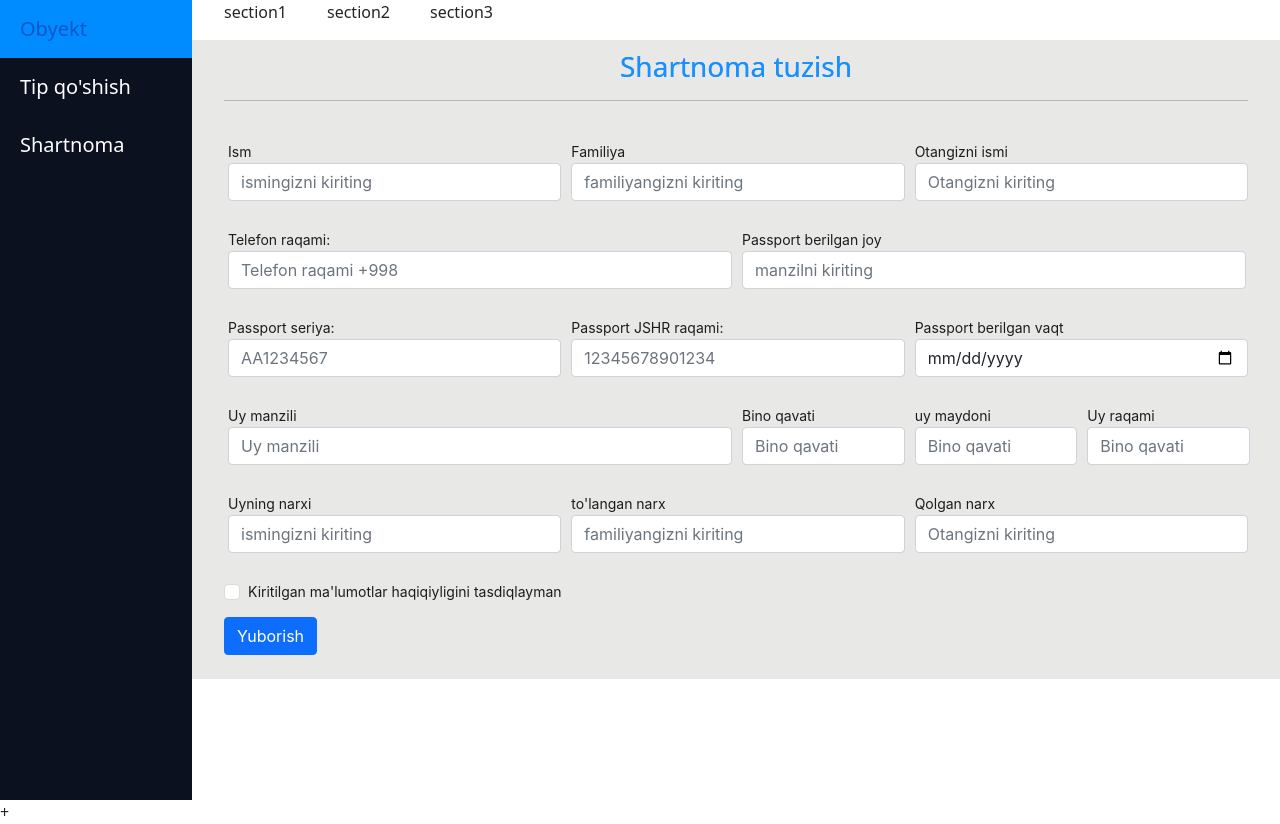
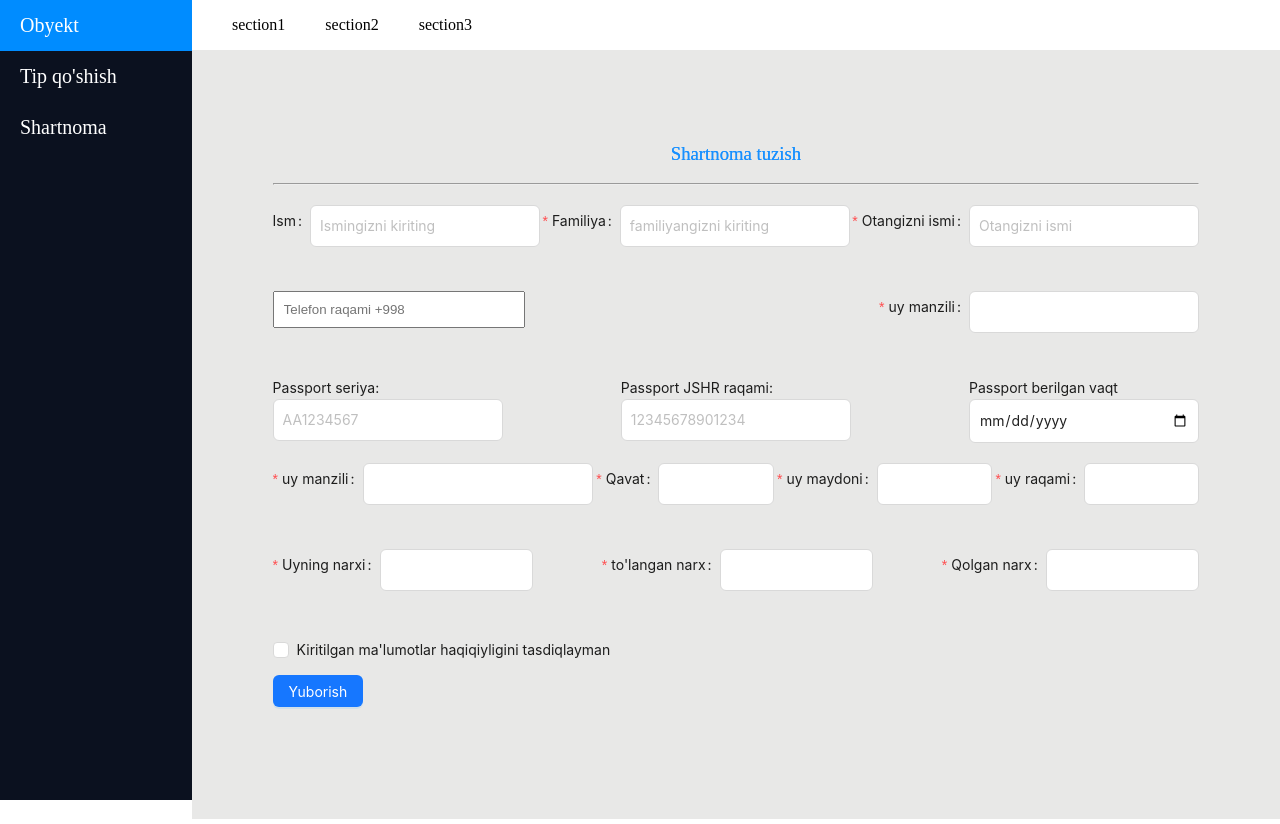
Before and after one commit to bekzodjonganiyev/darxon-house-crm, a React (Create React App) app: page /shartnoma-view in a window 1280 px wide. Built offline with nearby package versions, Linux system fonts and the light colour scheme.

Commit message:
bootsrapt o'chirildi

```diff
--- a/package.json
+++ b/package.json
@@ -12,9 +12,7 @@
     "axios": "^1.2.1",
     "date-format-parse": "^0.2.7",
     "formik": "^2.2.9",
-
     "react": "^18.2.0",
-
     "react-dom": "^18.2.0",
     "react-input-mask": "^2.0.4",
     "react-number-format": "^5.1.2",
--- a/public/index.html
+++ b/public/index.html
@@ -3,9 +3,8 @@
   <head>
     <meta charset="utf-8" />
     <link rel="icon" href="%PUBLIC_URL%/favicon.ico" />
-    <link href="https://cdn.jsdelivr.net/npm/bootstrap@5.0.2/dist/css/bootstrap.min.css" rel="stylesheet"
-      integrity="sha384-EVSTQN3/azprG1Anm3QDgpJLIm9Nao0Yz1ztcQTwFspd3yD65VohhpuuCOmLASjC" crossorigin="anonymous">
-    <meta name="viewport" content="width=device-width, initial-scale=1" />
+
+      <meta name="viewport" content="width=device-width, initial-scale=1" />
     <meta name="theme-color" content="#000000" />
     <meta
       name="description"
@@ -41,8 +40,6 @@
       To begin the development, run `npm start` or `yarn start`.
       To create a production bundle, use `npm run build` or `yarn build`.
     -->
-    <script src="https://cdn.jsdelivr.net/npm/bootstrap@5.0.2/dist/js/bootstrap.bundle.min.js"
-      integrity="sha384-MrcW6ZMFYlzcLA8Nl+NtUVF0sA7MsXsP1UyJoMp4YLEuNSfAP+JcXn/tWtIaxVXM" crossorigin="anonymous"></script>+
 
   </body>
 </html>
--- a/src/App.jsx
+++ b/src/App.jsx
@@ -10,6 +10,7 @@ import Type from "./pages/type/Type";
 import ShartnomaView from "./pages/shartnoma/ShartnomaView";
 import CreateObject from "./pages/object/CreateObject";
 import TypeObekt from "./pages/type/TypeObekt";
+import Ajgk from "./pages/Ajgk";
 function App() {
   return (
     <Routes>
@@ -22,6 +23,7 @@ function App() {
         <Route path="/shartnoma-view" element={<ShartnomaView />} />
         <Route path="/create-object" element={<CreateObject />} />
         <Route path="/type-object" element={<TypeObekt />} />
+        <Route path="/typesd" element={<Ajgk />} />
       </Route>
     </Routes>
   );
--- /dev/null
+++ b/src/pages/Ajgk.jsx
@@ -0,0 +1,80 @@
+import React, {useState} from 'react'
+import { Button, Checkbox, Form, Input } from "antd";
+
+
+const Ajgk = () => {
+
+   const onFinish = (values) => {
+     console.log("Success:", values);
+   };
+   const onFinishFailed = (errorInfo) => {
+     console.log("Failed:", errorInfo);
+   };
+   return (
+     <Form
+       name="basic"
+       labelCol={{
+         span: 4,
+       }}
+       wrapperCol={{
+         span: 16,
+       }}
+       initialValues={{
+         remember: true,
+       }}
+       onFinish={onFinish}
+       onFinishFailed={onFinishFailed}
+       autoComplete="off"
+     >
+       <Form.Item
+         label="Username"
+         name="username"
+         rules={[
+           {
+             required: true,
+             message: "Please input your username!",
+           },
+         ]}
+       >
+         <Input />
+       </Form.Item>
+
+       <Form.Item
+         label="Password"
+         name="password"
+         rules={[
+           {
+             required: true,
+             message: "Please input your password!",
+           },
+         ]}
+       >
+         <Input.Password />
+       </Form.Item>
+
+       <Form.Item
+         name="remember"
+         valuePropName="checked"
+         wrapperCol={{
+           offset: 8,
+           span: 16,
+         }}
+       >
+         <Checkbox>Remember me</Checkbox>
+       </Form.Item>
+
+       <Form.Item
+         wrapperCol={{
+           offset: 8,
+           span: 16,
+         }}
+       >
+         <Button type="primary" htmlType="submit">
+           Submit
+         </Button>
+       </Form.Item>
+     </Form>
+   );
+}
+
+export default Ajgk
--- a/src/pages/object/CreateObject.jsx
+++ b/src/pages/object/CreateObject.jsx
@@ -1,62 +1,75 @@
 import React from 'react'
-import { Form, Input} from "antd";
-
+import { Form, Input, DatePicker,Button } from "antd";
+import PlusOutlined from "@ant-design/icons";
+import '../object/Object.css'
+const { RangePicker } = DatePicker;
 const CreateObject = () => {
+    const onFinish = (values) => {
+      console.log("Success:", values);
+    };
+    const onFinishFailed = (errorInfo) => {
+      console.log("Failed:", errorInfo);
+    };
   return (
     <div>
-      <div className="container">
+      <div className="creatObject__info">
         <div className="row">
-          <h2 className='obyekt__info'>Obyekt qo'shish</h2> <hr />
-          <Form onSubmit>
-            <span className="form-label__text">Nomi</span>
-            <br />
-            <Input
-              name="Name"
-              placeholder="ismingizni kiriting"
-              className="form-control p-2"
-              required
-            />
-            <span className="form-label__text">manzili</span>
-            <br />
-            <Input
-              name="Name"
-              placeholder="ismingizni kiriting"
-              className="form-control p-2"
-              required
-            />
-            <div className="NameInfo">
-              <div className="col-md-6 p-2">
-                <span className="form-label__text">
-                  Qurilishni Boshlanish Sanasi
-                </span>
-                <br />
-                <data />
-                <Input
-                  type="date"
-                  name="LastName"
-                  placeholder="familiyangizni kiriting"
-                  className="form-control"
-                  required
-                />
-              </div>
-              <div className="col-md-6 p-2">
-                <span className="form-label__text">
-                  Qurilishni Bitish Sanasi
-                </span>
-                <br />
-                <data />
-                <Input
-                  type="date"
-                  name="LastName"
-                  placeholder="familiyangizni kiriting"
-                  className="form-control"
-                  required
-                />
-              </div>
+          <h2 className="obyekt__info">Obyekt qo'shish</h2> <hr />
+          <Form
+            onSubmit
+            name="basic"
+            // ref={useRef}
+            autoComplete="off"
+            initialValues={{
+              remember: true,
+            }}
+            onFinish={onFinish}
+            onFinishFailed={onFinishFailed}
+
+          >
+            <div className="obektName">
+              <Form.Item
+                className="ObektInfo"
+                name="ObektInfo"
+                label="Obyekt nomi"
+                required
+                rules={[
+                  {
+                    required: true,
+                    message: "Obyekt soni",
+                  },
+                ]}
+              >
+                <Input className="CreatObject__data" />
+              </Form.Item>
+
+              <Form.Item
+                className="ObektInfo"
+                name="ObyektManzili"
+                label="Obyekt manzili"
+                rules={[
+                  {
+                    required: true,
+                    message: "Obyekt manzili",
+                  },
+                ]}
+              >
+                <Input className="CreatObject__data" />
+              </Form.Item>
+              <Form.Item
+                className="ObektInfo"
+                label="Boshlanish va tugash sanasi"
+                required
+                rows={10}
+              >
+                <RangePicker className="CreatObject__data" />
+              </Form.Item>
+              <Form.Item>
+                <Button type="primary" htmlType="submit">
+                  Yuborish
+                </Button>
+              </Form.Item>
             </div>
-            <button className="btn btn-primary obyekt__btn" type="submit">
-              Yuborish
-            </button>
           </Form>
         </div>
       </div>
--- a/src/pages/shartnoma/ShartnomaView.jsx
+++ b/src/pages/shartnoma/ShartnomaView.jsx
@@ -2,11 +2,17 @@ import React, { useState } from "react";
 import { PatternFormat } from "react-number-format";
 
 
-import { Form, Input, Checkbox } from "antd";
+import { Form, Input, Button, Checkbox, InputNumber } from "antd";
 
 import Select from "react-select";
 import '../shartnoma/shartnoma.css'
 const ShartnomaView = () => {
+  const onFinish = (values) => {
+    console.log("Success:", values);
+  };
+  const onFinishFailed = (errorInfo) => {
+    console.log("Failed:", errorInfo);
+  };
   const [mapDistrict, setMapDistrict] = useState([]);
   const selectRegion2 = [
     { value: "Toshkent viloyat", label: "Toshkent viloyat" },
@@ -271,51 +277,69 @@ const ShartnomaView = () => {
     },
   ];
   return (
-    <div className="container">
+    <div className="shartnomaObject__info">
       <div className="row">
         <div className="shartnoma__info">
           <h3>Shartnoma tuzish</h3>
           <hr />
         </div>
-        <Form onSubmit>
+        <Form
+          onSubmit
+          name="basic"
+          // ref={useRef}
+          autoComplete="off"
+          initialValues={{
+            remember: true,
+          }}
+          onFinish={onFinish}
+          onFinishFailed={onFinishFailed}
+
+        >
           <div className="NameInfo">
-            <div className="col-4 p-1">
-              {" "}
-              <span className="form-label__text">Ism</span>
-              <br />
+            <Form.Item
+              label="Ism"
+              rules={[
+                {
+                  required: true,
+                  message: "Ismingizni kiriting",
+                },
+              ]}
+            >
               <Input
-                name="Name"
-                placeholder="ismingizni kiriting"
-                className="form-control"
-                required
+                className="object__manzil"
+                placeholder="Ismingizni kiriting"
               />
-            </div>
-
-            <div className="col-4 p-1">
-              <span className="form-label__text">Familiya</span>
-              <br />
+            </Form.Item>
+            <Form.Item
+              label="Familiya"
+              name="FullName"
+              rules={[
+                {
+                  required: true,
+                  message: "familiya",
+                },
+              ]}
+            >
               <Input
-                name="LastName"
+                className="object__manzil"
                 placeholder="familiyangizni kiriting"
-                className="form-control"
-                required
               />
-            </div>
-            <div className="col-4 p-1">
-              <span className="form-label__text">Otangizni ismi</span>
-              <br />
-              <Input
-                name="FullName"
-                placeholder="Otangizni kiriting"
-                className="form-control"
-                required
-              />
-            </div>
+            </Form.Item>
+            <Form.Item
+              label="Otangizni ismi"
+              name="Otchestva"
+              rules={[
+                {
+                  required: true,
+                  message: "Otangizni ismi",
+                },
+              ]}
+            >
+              <Input className="object__manzil" placeholder="Otangizni ismi" />
+            </Form.Item>
           </div>
           <div className="NameInfo">
-            <div className="col-md-6 box-title p-1">
-              <span className="form-label__text">Telefon raqami:</span>
-              <br />
+            <Form.Item>
               <PatternFormat
                 className="form-control"
                 placeholder={"Telefon raqami +998"}
@@ -324,18 +348,19 @@ const ShartnomaView = () => {
                 mask={"_"}
                 required
               />
-            </div>
-            <div className="col-6 p-1">
-              {" "}
-              <span className="form-label__text">Passport berilgan joy</span>
-              <br />
-              <Input
-                name="PassportName"
-                placeholder="manzilni kiriting"
-                className="form-control"
-                required
-              />
-            </div>
+            </Form.Item>
+            <Form.Item
+              label="uy manzili"
+              name="passportName"
+              rules={[
+                {
+                  required: true,
+                  message: "Uy manzili",
+                },
+              ]}
+            >
+              <Input className="object__manzil" />
+            </Form.Item>
           </div>
           <div className="NameInfo">
             <div className="col-md-4 box-title p-1">
@@ -374,84 +399,92 @@ const ShartnomaView = () => {
           </div>
 
           <div className="NameInfo">
-            <div className="col-6 p-1">
-              <span className="form-label__text">Uy manzili</span>
-              <br />
-              <Input
-                name="UyManzili"
-                placeholder="Uy manzili"
-                className="form-control"
-                required
-              />
-            </div>
-
-            <div className="col-2 p-1">
-              <span className="form-label__text">Bino qavati</span>
-              <br />
-
-              <Input
-                name="BinoQavati"
-                placeholder="Bino qavati"
-                className="form-control"
-                required
-              />
-            </div>
-            <div className="col-2 p-1">
-              <span className="form-label__text">uy maydoni</span>
-              <br />
-
-              <Input
-                name="BinoQavati"
-                placeholder="Bino qavati"
-                className="form-control"
-                required
-              />
-            </div>
-            <div className="col-2 p-1">
-              <span className="form-label__text">Uy raqami</span>
-              <br />
-
-              <Input
-                name="BinoQavati"
-                placeholder="Bino qavati"
-                className="form-control"
-                required
-              />
-            </div>
+            <Form.Item
+              label="uy manzili"
+              name="UyManzili"
+              rules={[
+                {
+                  required: true,
+                  message: "Uy manzili",
+                },
+              ]}
+            >
+              <Input className="object__manzil" />
+            </Form.Item>
+            <Form.Item
+              label="Qavat"
+              name="UyQavat"
+              rules={[
+                {
+                  required: true,
+                  message: "Bino qavati",
+                },
+              ]}
+            >
+              <InputNumber className="object__numbers" />
+            </Form.Item>
+            <Form.Item
+              label="uy maydoni"
+              name="UyMaydoni"
+              rules={[
+                {
+                  required: true,
+                  message: "Uy maydoni",
+                },
+              ]}
+            >
+              <InputNumber className="object__numbers" />
+            </Form.Item>
+            <Form.Item
+              label="uy raqami"
+              name="UyRaqami"
+              rules={[
+                {
+                  required: true,
+                  message: "Uy raqami",
+                },
+              ]}
+            >
+              <InputNumber className="object__numbers" />
+            </Form.Item>
           </div>
           <div className="NameInfo">
-            <div className="col-4 p-1">
-              {" "}
-              <span className="form-label__text">Uyning narxi</span>
-              <br />
-              <Input
-                name="Name"
-                placeholder="ismingizni kiriting"
-                className="form-control"
-                required
-              />
-            </div>
-
-            <div className="col-4 p-1">
-              <span className="form-label__text">to'langan narx</span>
-              <br />
-              <Input
-                name="LastName"
-                placeholder="familiyangizni kiriting"
-                className="form-control"
-                required
-              />
-            </div>
-            <div className="col-4 p-1">
-              <span className="form-label__text">Qolgan narx</span>
-              <br />
-              <Input
-                name="FullName"
-                placeholder="Otangizni kiriting"
-                className="form-control"
-                required
-              />
-            </div>
+            <Form.Item
+              label="Uyning narxi"
+              name="UyningNarxi"
+              rules={[
+                {
+                  required: true,
+                  message: "Uyning narxi",
+                },
+              ]}
+            >
+              <InputNumber className="object__number" />
+            </Form.Item>
+            <Form.Item
+              label="to'langan narx"
+              name="tolanganNarx"
+              rules={[
+                {
+                  required: true,
+                  message: "to'langan narx",
+                },
+              ]}
+            >
+              <InputNumber className="object__number" />
+            </Form.Item>
+            <Form.Item
+              label="Qolgan narx"
+              name="QolganNarx"
+              rules={[
+                {
+                  required: true,
+                  message: "Qolgan narx",
+                },
+              ]}
+            >
+              <InputNumber className="object__number" />
+            </Form.Item>
           </div>
 
           {/* <div className="col-12 box-title p-3">
@@ -474,9 +507,15 @@ const ShartnomaView = () => {
               Kiritilgan ma'lumotlar haqiqiyligini tasdiqlayman
             </Checkbox>
             <br />
-            <button className="btn btn-primary" type="submit">
-              Yuborish
-            </button>
+            <Form.Item>
+              <Button
+                className="typeObject__btn"
+                type="primary"
+                htmlType="submit"
+              >
+                Yuborish
+              </Button>
+            </Form.Item>
           </div>
         </Form>
       </div>
--- a/src/pages/shartnoma/shartnoma.css
+++ b/src/pages/shartnoma/shartnoma.css
@@ -19,3 +19,16 @@
 .checout__btn button{
     margin: 14px 0;
 }
+.object__numbers {
+    width: 9vw;
+    padding: 5px;
+}
+.object__manzil, .form-control{
+    width: 18vw;
+        padding: 9px !important;
+}
+.shartnomaObject__info{
+    display: flex;
+        margin: 4rem auto;
+        justify-content: center;
+}
--- a/src/pages/type/Type.css
+++ b/src/pages/type/Type.css
@@ -42,3 +42,27 @@ h1 {
 .upload-icon {
   color: red;
 }
+.typeNumber{
+  display: flex;
+  justify-content: space-evenly;
+}
+.typeObject__Info{
+  width: 50vw;
+  padding: 10px;
+}
+.object__number{
+  width: 12vw;
+  padding: 5px;
+}
+
+.typeObject__info{
+  display: flex;
+  margin: 8rem auto;
+  justify-content: center;
+}
+.typeObject__btn{
+  display: flex;
+
+  margin:0 1rem;
+
+}
--- a/src/pages/type/TypeObekt.jsx
+++ b/src/pages/type/TypeObekt.jsx
@@ -1,64 +1,114 @@
-import React from "react";
-import { Form, Input, Button } from "antd";
-import Upload from "antd/es/upload/Upload";
+import React, { useRef } from "react";
+import {CloudUploadOutlined } from "@ant-design/icons";
+import '../type/Type.css'
+import { Col, Row, Form, Input, Button, Upload, InputNumber } from "antd";
 const TypeObekt = () => {
+   const onFinish = (values) => {
+     console.log("Success:", values);
+   };
+   const onFinishFailed = (errorInfo) => {
+     console.log("Failed:", errorInfo);
+   };
   return (
     <div>
-      <div className="container">
+      <div className="typeObject__info">
         <div className="row">
           <h2 className="obyekt__info">Tip qo'shish</h2> <hr />
-          <Form onSubmit>
-            <span className="form-label__text">Nomi</span>
-            <br />
-            <Input
+          <Form
+            onSubmit
+            name="basic"
+            // ref={useRef}
+            autoComplete="off"
+            initialValues={{
+              remember: true,
+            }}
+            onFinish={onFinish}
+            onFinishFailed={onFinishFailed}
+
+          >
+            <Form.Item
+              label="Nomi"
               name="name"
-              placeholder="Nomi"
-              className="form-control p-2"
-              required
-            />
-            <span className="form-label__text">Padez soni</span>
-            <br />
-            <Input
-              type="number"
-              name="padez_soni"
-              placeholder="Padez soni"
-              className="form-control p-2"
-              required
-            />
-            <span className="form-label__text">Qavat soni</span>
-            <br />
-            <Input
-              type="number"
-              name="qavat_soni"
-              placeholder="Qavat soni"
-              className="form-control p-2"
-              required
-            />
-            <span className="form-label__text">Bir Padezda Xonalar soni</span>
-            <br />
-            <Input
-              type="number"
-              name="bir_padez_xona"
-              placeholder="Bir Padezda Xonalar soni"
-              className="form-control p-2"
-              required
-            />
-            <div className="col-md-6 box-title p-1">
-              <span className="form-label__text">Rasm yuklash</span>
+              rules={[
+                {
+                  required: true,
+                  message: "Username is required",
+                },
+              ]}
+            >
+              <Input className="typeObject__Info" />
+            </Form.Item>
+            <div className="">
+              <Row>
+                <Form.Item
+                  label="Padez soni"
+                  name="padez"
+                  rules={[
+                    {
+                      required: true,
+                      message: "Padez soni",
+                    },
+                  ]}
+                >
+                  <InputNumber className="object__number" />
+                </Form.Item>
+
+                <Form.Item
+                  label="Qavat soni"
+                  name="qavat"
+                  rules={[
+                    {
+                      required: true,
+                      message: "Qavat soni",
+                    },
+                  ]}
+                >
+                  <InputNumber className="object__number" />
+                </Form.Item>
+
+                <Form.Item
+                  label="Xona soni"
+                  name="xona"
+                  rules={[
+                    {
+                      required: true,
+                      message: "Xona soni",
+                    },
+                  ]}
+                >
+                  <InputNumber className="object__number" />
+                </Form.Item>
+              </Row>
+            </div>
+
+            <Form.Item label="Upload" valuePropName="fileList">
               <Upload
                 name="photo"
-                className="upload_file"
+                action="/upload.do"
+                listType="picture-card"
                 accept=".png,.jpg"
                 beforeUpload={(file) => {
                   return false;
                 }}
+                rules={[
+                  {
+                    required: true,
+                    message: "Username is required",
+                  },
+                ]}
               >
-                <Button className="bg:">Select file</Button>
+                <div>
+                  <CloudUploadOutlined />
+
+                  <div className="">Rasm yuklash</div>
+                </div>
               </Upload>
-            </div>
-            <button className="btn btn-primary obyekt__btn" type="submit">
-              Yuborish
-            </button>
+            </Form.Item>
+            <Form.Item>
+              <Button className="typeObject__btn" type="primary" htmlType="submit">
+                Yuborish
+              </Button>
+            </Form.Item>
           </Form>
         </div>
       </div>
```
Also changed, not shown: src/pages/object/Object.css (+23 -0 lines), 1 other file (tests, documents, lock files or other folders).
